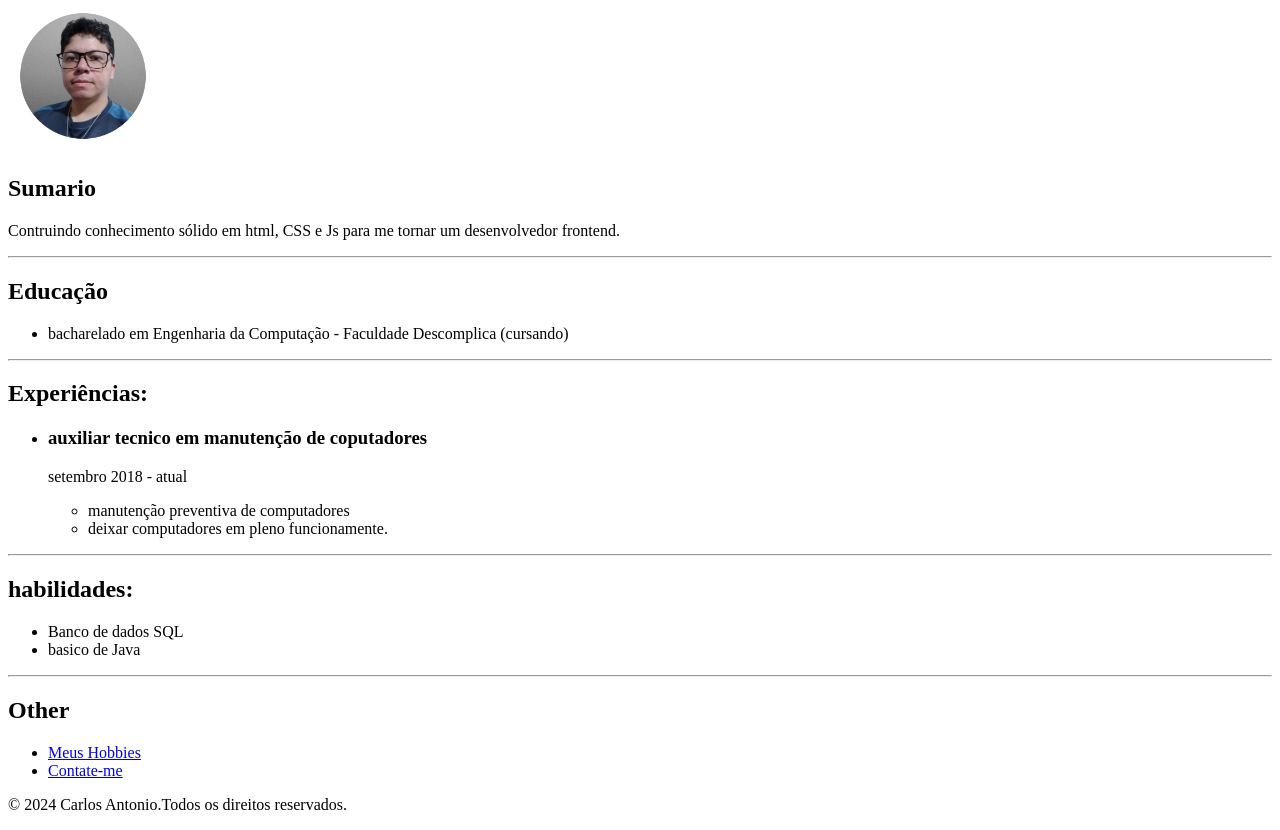
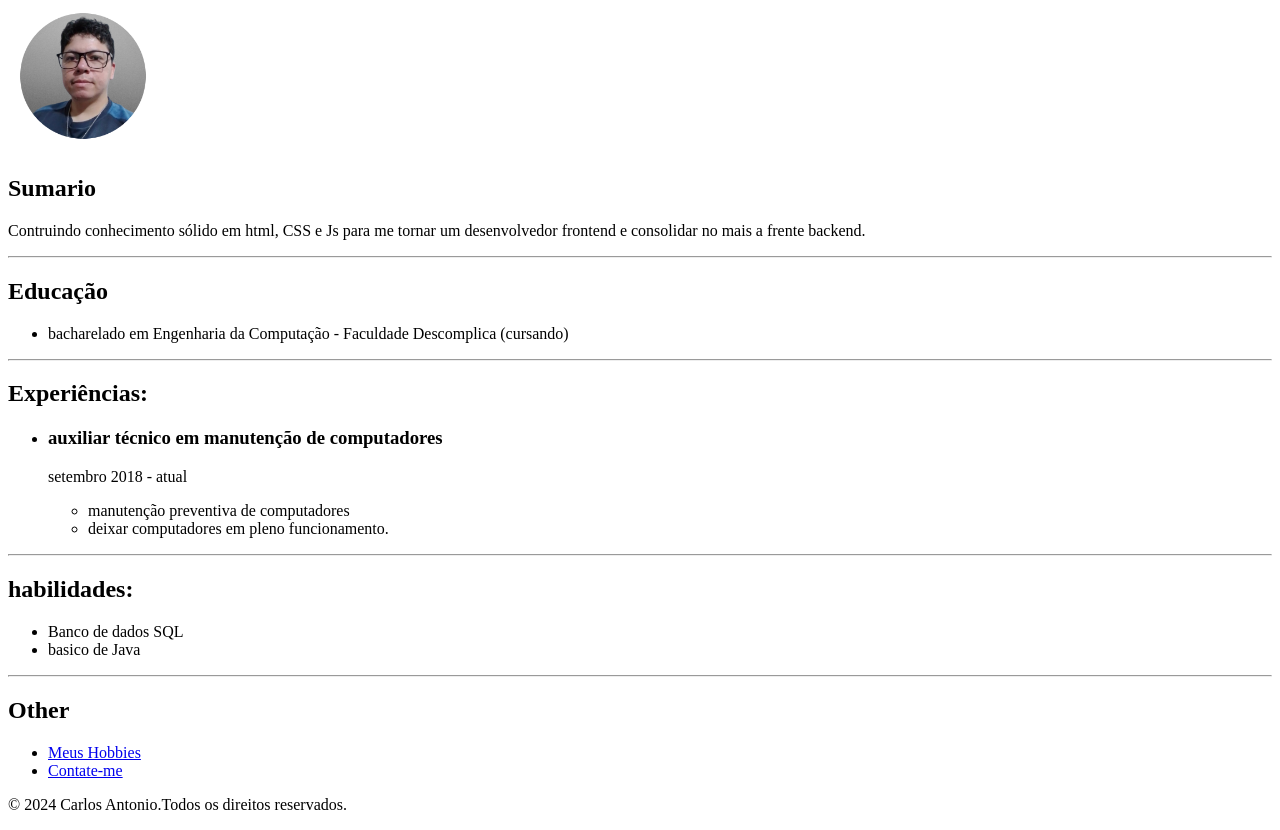
Before and after one commit to Lordbeik/projeto-Capstone-1, a plain HTML site: page index.html in a window 1280 px wide. Shown: the part 79-909 px from the top of the page. Drawn offline with Linux system fonts and the light colour scheme.

Commit message:
Update index.html
correções ortograficas

```diff
--- a/index.html
+++ b/index.html
@@ -8,7 +8,7 @@
     <h1>Carlos Antonio</h1>
     <img src="./assets/img/foto.png" height="150" alt="foto pessoal">
     <h2>Sumario</h2>
-    <p>Contruindo conhecimento  sólido em html, CSS e Js para me tornar um desenvolvedor frontend. </p>
+    <p>Contruindo conhecimento sólido em html, CSS e Js para me tornar um desenvolvedor frontend e consolidar no mais a frente backend. </p>
     <hr>
 
     <h2>Educação</h2>
@@ -20,12 +20,12 @@
     <h2>Experiências:</h2>
     <ul>
         <li><h3>
-            auxiliar tecnico em manutenção de coputadores
+            auxiliar técnico em manutenção de computadores
         </h3></li>
             <p>setembro 2018 - atual</p>
         <ul>
             <li>manutenção preventiva de computadores</li>
-            <li>deixar computadores em pleno funcionamente.</li>
+            <li>deixar computadores em pleno funcionamento.</li>
         </ul>
     </ul>
     <hr>
```
